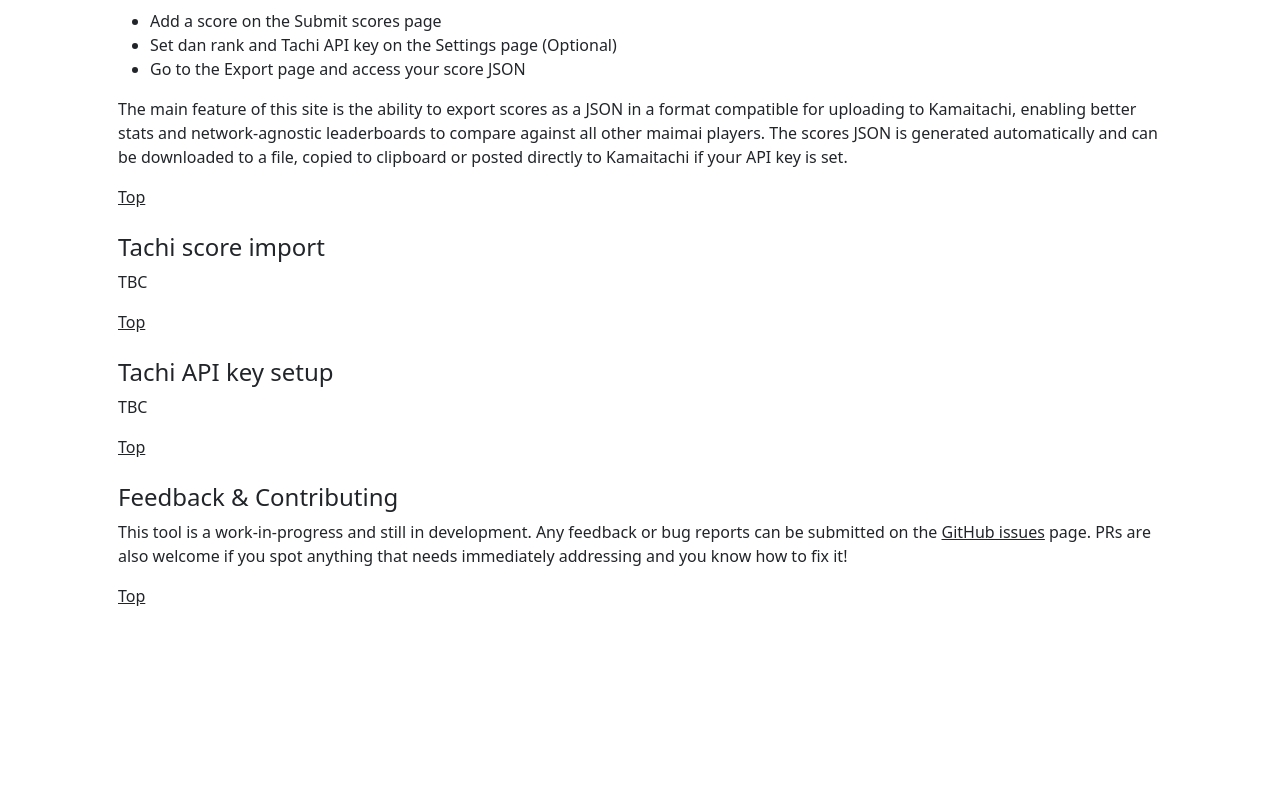
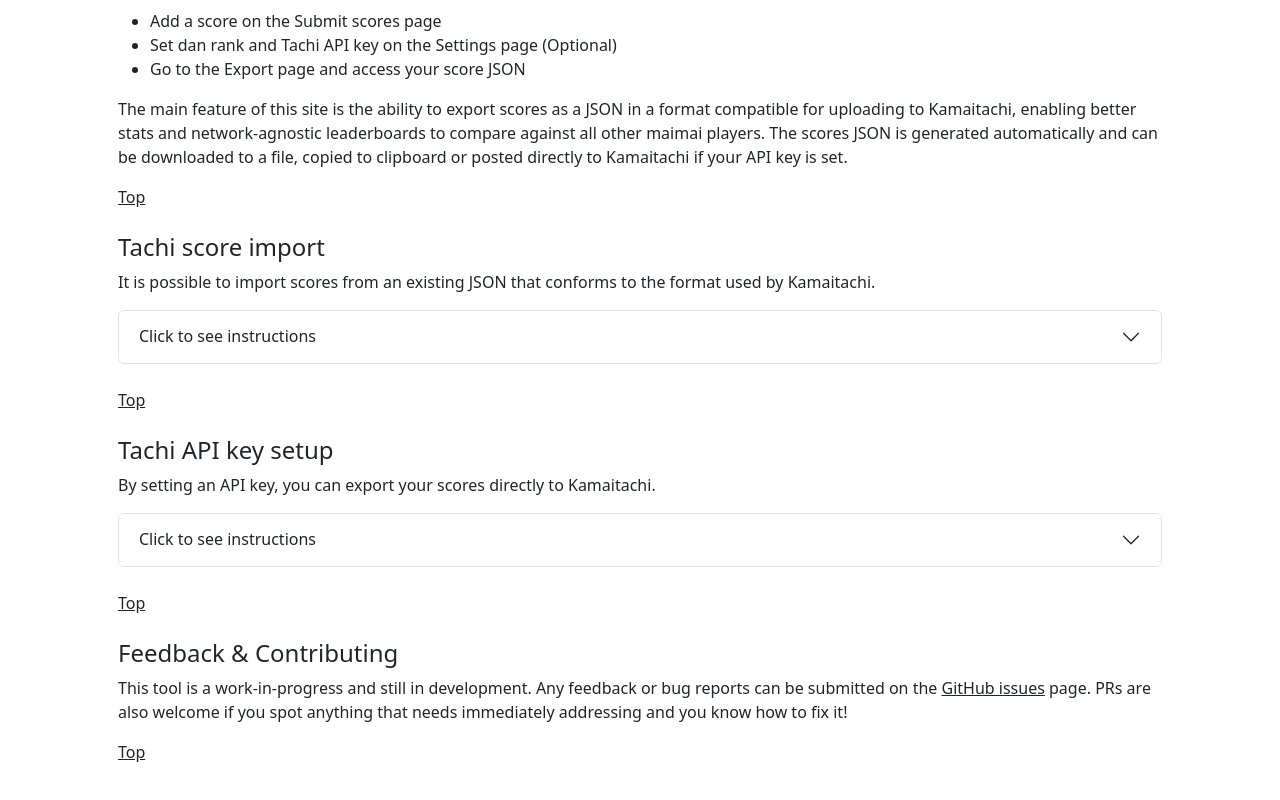
Before and after one commit to corndogit/maimai-score-tracker, a React (Vite) app: page /help in a window 1280 px wide. Shown: the part 772-1572 px from the top of the page. Before the commit the page ends 1452 px from the top, so only its background shows below. Built offline with nearby package versions, Linux system fonts and the light colour scheme.

Commit message:
add placeholder expandable sections to help page

```diff
--- a/src/components/help-page/help-page.tsx
+++ b/src/components/help-page/help-page.tsx
@@ -1,3 +1,4 @@
+import { Accordion } from "react-bootstrap";
 import { BasePage } from "../shared/base-page";
 import { PageTitles } from "../shared/page-titles";
 import { NewTabLink } from "../shared/utils/new-tab-link";
@@ -67,14 +68,30 @@ export const HelpPage = () => {
             directly to Kamaitachi if your API key is set.
           </p>
         </HelpPageSection>
-        <HelpPageSection
-          id="score-import"
-          title="Tachi score import"
-        ></HelpPageSection>
-        <HelpPageSection
-          id="tachi-api-key"
-          title="Tachi API key setup"
-        ></HelpPageSection>
+        <HelpPageSection id="score-import" title="Tachi score import">
+          <p>
+            It is possible to import scores from an existing JSON that conforms
+            to the format used by Kamaitachi.
+          </p>
+          <Accordion className="mb-4">
+            <Accordion.Item eventKey="0-0">
+              <Accordion.Header>Click to see instructions</Accordion.Header>
+              <Accordion.Body>laa laa</Accordion.Body>
+            </Accordion.Item>
+          </Accordion>
+        </HelpPageSection>
+        <HelpPageSection id="tachi-api-key" title="Tachi API key setup">
+          <p>
+            By setting an API key, you can export your scores directly to
+            Kamaitachi.
+          </p>
+          <Accordion className="mb-4">
+            <Accordion.Item eventKey="1-0">
+              <Accordion.Header>Click to see instructions</Accordion.Header>
+              <Accordion.Body>laa laa</Accordion.Body>
+            </Accordion.Item>
+          </Accordion>
+        </HelpPageSection>
         <HelpPageSection id="feedback" title="Feedback & Contributing">
           <p>
             This tool is a work-in-progress and still in development. Any
```
